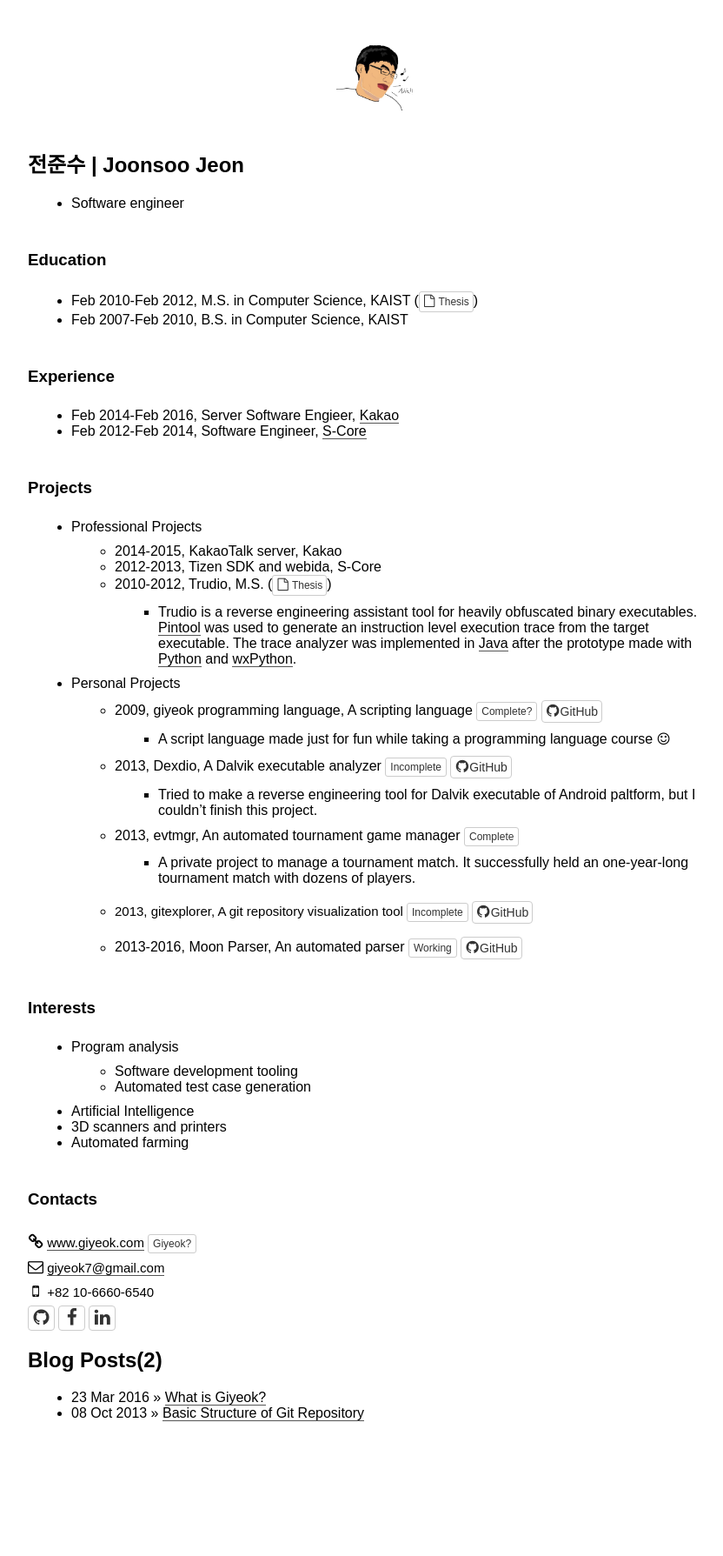
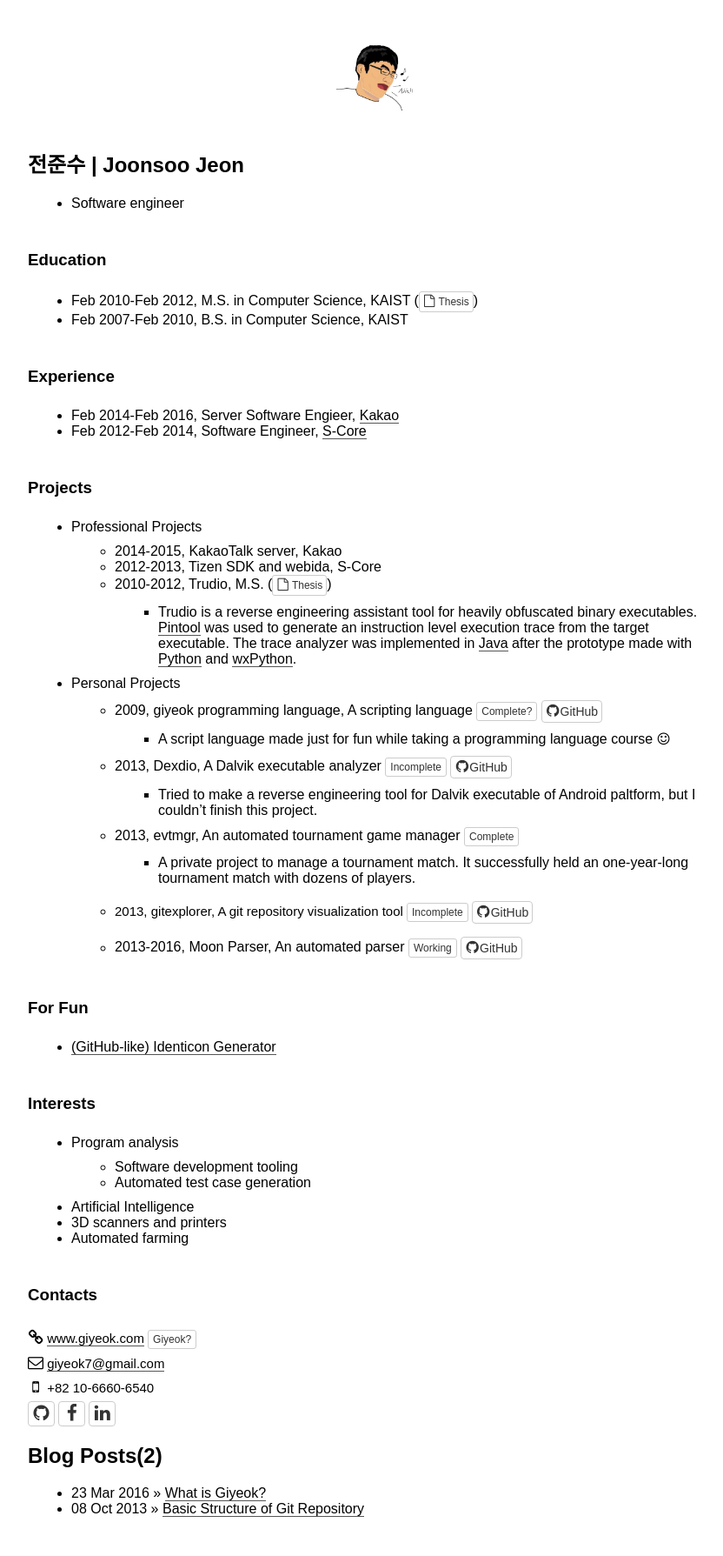
Before and after one commit to Joonsoo/joonsoo.github.io, a Jekyll site: the page built from index.html, in a window 1280 px wide. Shown: the whole page at 87% size, without its empty margins (208-1040 px from the left). Built offline with Jekyll 4.4.1, drawn with Linux system fonts in a browser that asks for light colours; nearby versions of some CDN libraries; some web fonts are replaced; before the commit the page ends 1679 px from its top, so only the background shows below that.

Commit message:
Update index.md

```diff
--- a/_includes/index.md
+++ b/_includes/index.md
@@ -33,6 +33,9 @@
 
   * 2013-2016, Moon Parser, An automated parser <span class="btn btn-xs btn-default">Working</span> <a class="btn btn-default narrow" href="https://github.com/Joonsoo/moon-parser"><i class="fa fa-2 fa-github"></i>GitHub</a>
 
+### For Fun
+  * <a href="https://cdn.rawgit.com/Joonsoo/identicon/150e1e39/index.html">(GitHub-like) Identicon Generator</a>
+
 ### Interests
 
 * Program analysis
```
